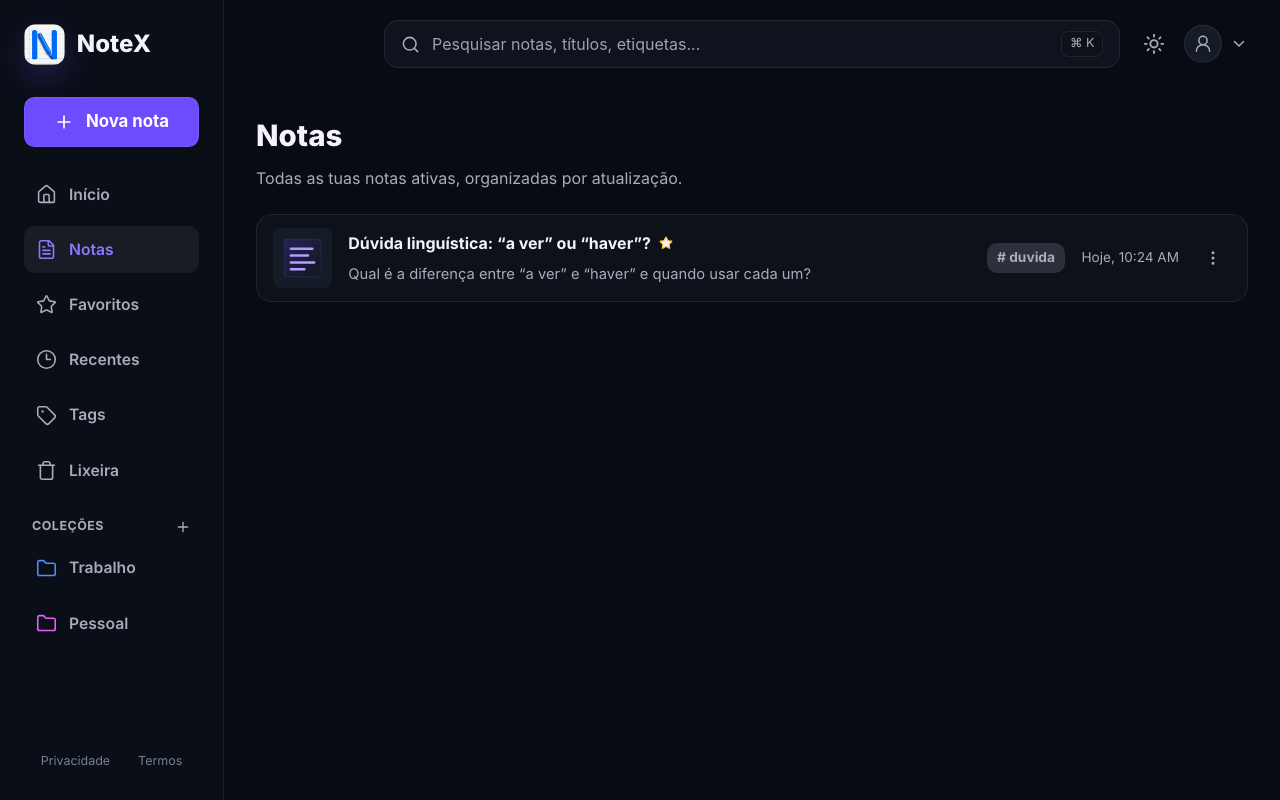
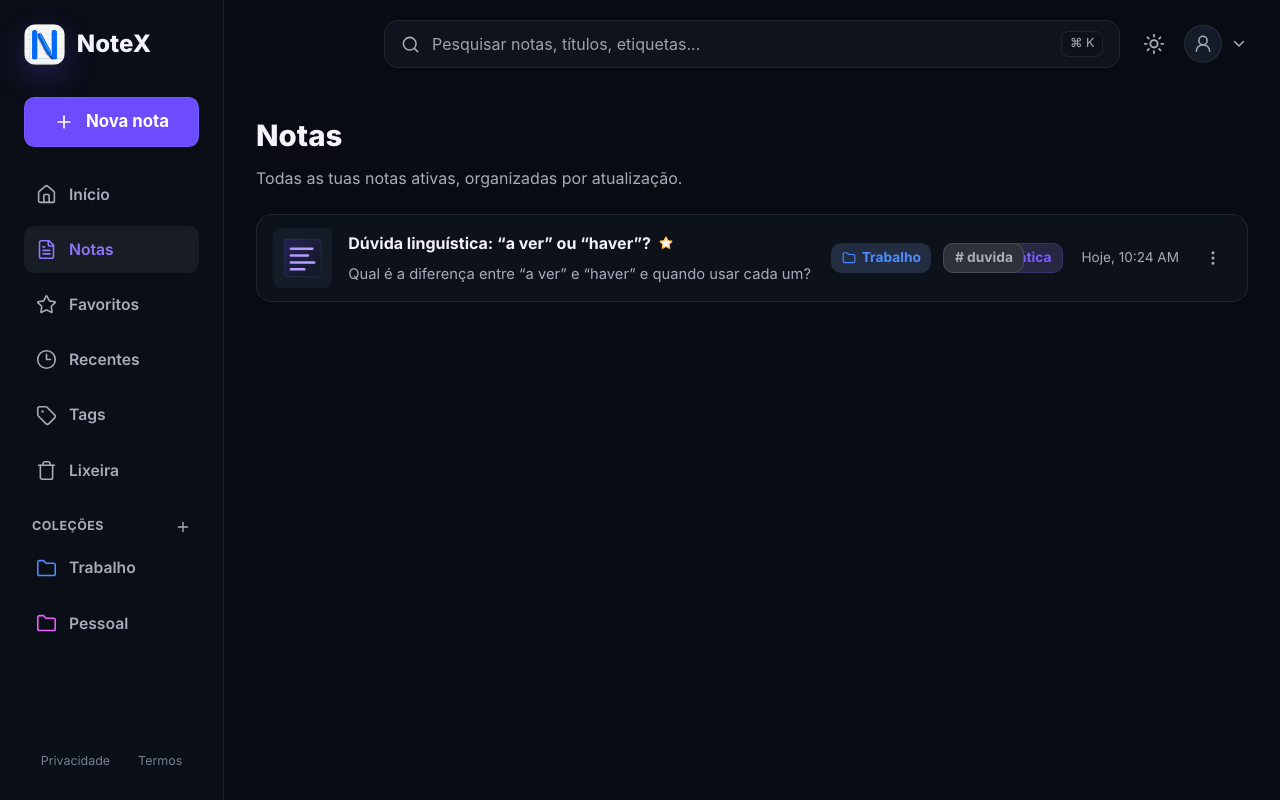
Before and after one commit to mapherez/notex, a React (Vite) app: page /notes in a window 1280 px wide. Built offline with nearby package versions, Linux system fonts and the light colour scheme.

Commit message:
feat: enhance NoteRow and TagChip components with improved tag handling and styling

```diff
--- a/src/components/ui/NoteRow.tsx
+++ b/src/components/ui/NoteRow.tsx
@@ -1,6 +1,6 @@
 import { Link } from 'react-router-dom';
 import { useRef, useState } from 'react';
-import { ArchiveRestore, Copy, MoreVertical, Pin, Star, Trash2 } from 'lucide-react';
+import { ArchiveRestore, Copy, Folder, MoreVertical, Pin, Star, Trash2 } from 'lucide-react';
 import { useI18n } from '../../i18n/I18nProvider';
 import type { Collection, Note, Tag } from '../../core/models/models';
 import { sortTagsByName } from '../../core/utils/tagSorting';
@@ -36,7 +36,7 @@ export function NoteRow({
   const restoreNote = useKnowledgeStore((state) => state.restoreNote);
   const duplicateNote = useKnowledgeStore((state) => state.duplicateNote);
   const pushToast = useToastStore((state) => state.pushToast);
-  const primaryTag = sortTagsByName(tags).find((tag) => note.tagIds.includes(tag.id));
+  const noteTags = sortTagsByName(tags.filter((tag) => note.tagIds.includes(tag.id)));
   const collection = collections.find((item) => item.id === note.collectionId);
 
   useClickOutside(menuRef, menuOpen, () => setMenuOpen(false));
@@ -83,7 +83,25 @@ export function NoteRow({
         </div>
         <p className="note-intro">{note.content.intro}</p>
       </Link>
-      {primaryTag ? <TagChip tag={primaryTag} color={primaryTag.color} /> : collection ? <TagChip tag={collection} /> : null}
+      {collection || noteTags.length ? (
+        <div className="note-meta-badges">
+          {collection ? (
+            <Link className={`collection-chip ${collection.color ?? 'neutral'}`} to={`/notes?collection=${collection.id}`}>
+              <Folder size={14} strokeWidth={1.9} />
+              <span>{collection.name}</span>
+            </Link>
+          ) : null}
+          {noteTags.length ? (
+            <span className="tag-chain">
+              {noteTags.map((tag, index) => (
+                <span className="tag-chain-item" key={tag.id} style={{ zIndex: noteTags.length - index }}>
+                  <TagChip tag={tag} color={tag.color} href={`/notes?tag=${tag.id}`} />
+                </span>
+              ))}
+            </span>
+          ) : null}
+        </div>
+      ) : null}
       <span className="note-time">{formatDisplayTime(timeValue ?? note.updatedAt, t('common.today'), t('common.yesterday'))}</span>
       <div className="note-row-actions" ref={menuRef}>
         <button
--- a/src/components/ui/TagChip.tsx
+++ b/src/components/ui/TagChip.tsx
@@ -1,22 +1,50 @@
 import clsx from 'clsx';
+import { Link } from 'react-router-dom';
 import type { Tag, TagColor } from '../../core/models/models';
 
 export function TagChip({
   tag,
   color,
+  href,
   removable = false,
   onRemove,
 }: {
-  tag: Pick<Tag, 'name' | 'color'>;
+  tag: Pick<Tag, 'id' | 'name' | 'color'> | Pick<Tag, 'name' | 'color'>;
   color?: TagColor;
+  href?: string;
   removable?: boolean;
   onRemove?: () => void;
 }) {
+  const label = <span># {tag.name}</span>;
+
+  if (href && !removable) {
+    return (
+      <Link className={clsx('tag-chip', color ?? tag.color ?? 'neutral')} to={href}>
+        {label}
+      </Link>
+    );
+  }
+
   return (
     <span className={clsx('tag-chip', color ?? tag.color ?? 'neutral')}>
-      <span># {tag.name}</span>
+      {href ? (
+        <Link className="tag-chip-link" to={href}>
+          {label}
+        </Link>
+      ) : (
+        label
+      )}
       {removable ? (
-        <button className="tag-remove" type="button" onClick={onRemove} aria-label={tag.name}>
+        <button
+          className="tag-remove"
+          type="button"
+          onClick={(event) => {
+            event.preventDefault();
+            event.stopPropagation();
+            onRemove?.();
+          }}
+          aria-label={tag.name}
+        >
           ×
         </button>
       ) : null}
--- a/src/pages/NoteDetailPage.tsx
+++ b/src/pages/NoteDetailPage.tsx
@@ -429,7 +429,7 @@ export function NoteDetailPage() {
               {noteTags.length ? (
                 <div className="tag-row document-title-tags">
                   {noteTags.map((tag) => (
-                    <TagChip key={tag.id} tag={tag} />
+                    <TagChip key={tag.id} tag={tag} href={`/notes?tag=${tag.id}`} />
                   ))}
                 </div>
               ) : null}
@@ -568,7 +568,7 @@ export function NoteDetailPage() {
             <Panel title={t('noteDetail.tags')}>
               <div className="tag-row">
                 {noteTags.map((tag) => (
-                  <TagChip key={tag.id} tag={tag} removable onRemove={() => void removeTag(tag.id)} />
+                  <TagChip key={tag.id} tag={tag} href={`/notes?tag=${tag.id}`} removable onRemove={() => void removeTag(tag.id)} />
                 ))}
               </div>
               <button className="nav-item mt-4" type="button" onClick={() => setTagPickerOpen((value) => !value)}>
@@ -889,7 +889,7 @@ function CollectionBreadcrumb({ collection, emptyText }: { collection?: Collecti
   }
 
   return (
-    <Link className="breadcrumb" to="/collections">
+    <Link className="breadcrumb" to={`/notes?collection=${collection.id}`}>
       <Folder size={20} />
       {collection.name}
     </Link>
--- a/src/pages/ProfilePage.tsx
+++ b/src/pages/ProfilePage.tsx
@@ -295,6 +295,7 @@ export function ProfilePage() {
                     <TagChip
                       key={tag.id}
                       tag={tag}
+                      href={`/notes?tag=${tag.id}`}
                       removable
                       onRemove={() => {
                         void toggleFavoriteTag(tag.id).then(() =>
--- a/src/styles/index.css
+++ b/src/styles/index.css
@@ -48,6 +48,7 @@
     --color-text-soft: #777f91;
     --color-input: #0e131d;
     --color-chip: rgba(255, 255, 255, 0.06);
+    --color-chip-solid: #1c2028;
     --color-hover: rgba(255, 255, 255, 0.06);
     color-scheme: dark;
   }
@@ -66,6 +67,7 @@
     --color-text-soft: #8b93a5;
     --color-input: #f6f6f8;
     --color-chip: rgba(17, 24, 39, 0.05);
+    --color-chip-solid: #f3f3f4;
     --color-hover: rgba(17, 24, 39, 0.05);
     color-scheme: light;
   }
@@ -1049,42 +1051,50 @@
   }
 
   .icon-badge.purple,
-  .tag-chip.purple {
+  .tag-chip.purple,
+  .collection-chip.purple {
     color: var(--color-accent-strong);
   }
 
   .icon-badge.blue,
-  .tag-chip.blue {
+  .tag-chip.blue,
+  .collection-chip.blue {
     color: var(--color-blue);
   }
 
   .icon-badge.green,
-  .tag-chip.green {
+  .tag-chip.green,
+  .collection-chip.green {
     color: var(--color-success);
   }
 
   .icon-badge.amber,
-  .tag-chip.amber {
+  .tag-chip.amber,
+  .collection-chip.amber {
     color: var(--color-warning);
   }
 
   .icon-badge.orange,
-  .tag-chip.orange {
+  .tag-chip.orange,
+  .collection-chip.orange {
     color: var(--color-orange);
   }
 
   .icon-badge.pink,
-  .tag-chip.pink {
+  .tag-chip.pink,
+  .collection-chip.pink {
     color: var(--color-pink);
   }
 
   .icon-badge.yellow,
-  .tag-chip.yellow {
+  .tag-chip.yellow,
+  .collection-chip.yellow {
     color: var(--color-yellow);
   }
 
   .icon-badge.neutral,
-  .tag-chip.neutral {
+  .tag-chip.neutral,
+  .collection-chip.neutral {
     color: var(--color-text-muted);
   }
 
@@ -1458,16 +1468,123 @@
   }
 
   .tag-chip {
+    position: relative;
     display: inline-flex;
     min-height: 1.85rem;
     align-items: center;
     gap: var(--space-2);
     border-radius: 0.62rem;
-    background: color-mix(in srgb, currentColor 12%, var(--color-chip));
+    background: color-mix(in srgb, currentColor 12%, var(--color-chip-solid));
     padding: 0.2rem 0.65rem;
     font-size: 0.86rem;
     font-weight: 650;
     white-space: nowrap;
+    z-index: 1;
+    transition: background 160ms ease, box-shadow 160ms ease, transform 160ms ease;
+  }
+
+  .tag-chip:hover,
+  .tag-chip:focus-visible,
+  .collection-chip:hover,
+  .collection-chip:focus-visible {
+    z-index: 50;
+  }
+
+  .tag-chip:focus-visible,
+  .collection-chip:focus-visible,
+  .tag-chip-link:focus-visible {
+    outline-offset: 3px;
+  }
+
+  .tag-chip-link {
+    color: inherit;
+    outline: none;
+  }
+
+  .note-meta-badges {
+    position: relative;
+    display: flex;
+    max-width: clamp(14rem, 32vw, 34rem);
+    min-width: 0;
+    align-items: center;
+    overflow: hidden;
+  }
+
+  .note-meta-badges:hover,
+  .note-meta-badges:focus-within {
+    overflow: visible;
+    z-index: 20;
+  }
+
+  .collection-chip {
+    position: relative;
+    display: inline-flex;
+    min-height: 1.85rem;
+    max-width: 11rem;
+    flex: 0 0 auto;
+    align-items: center;
+    gap: 0.38rem;
+    border-radius: 0.62rem;
+    background: color-mix(in srgb, currentColor 12%, var(--color-chip-solid));
+    padding: 0.2rem 0.65rem;
+    font-size: 0.86rem;
+    font-weight: 650;
+    white-space: nowrap;
+    z-index: 1;
+    transition: background 160ms ease, box-shadow 160ms ease, transform 160ms ease;
+  }
+
+  .collection-chip span {
+    overflow: hidden;
+    text-overflow: ellipsis;
+  }
+
+  .tag-chain {
+    display: inline-flex;
+    min-width: 0;
+    align-items: center;
+    overflow: hidden;
+    padding-left: 0.28rem;
+    padding-right: 0.16rem;
+  }
+
+  .tag-chain:hover,
+  .tag-chain:focus-within {
+    overflow: visible;
+  }
+
+  .collection-chip + .tag-chain {
+    margin-left: 0.48rem;
+  }
+
+  .tag-chain-item {
+    position: relative;
+    display: inline-flex;
+    flex: 0 0 auto;
+  }
+
+  .tag-chain-item + .tag-chain-item {
+    margin-left: -2rem;
+  }
+
+  .tag-chain-item:first-of-type + .tag-chain-item {
+    margin-left: -4rem;
+  }
+
+  .tag-chain-item:hover,
+  .tag-chain-item:focus-within {
+    z-index: 60 !important;
+  }
+
+  .tag-chain-item .tag-chip {
+    max-width: 9rem;
+    overflow: hidden;
+    border: 1px solid color-mix(in srgb, currentColor 22%, transparent);
+  }
+
+  .tag-chain-item .tag-chip > span:first-child {
+    overflow: hidden;
+    text-overflow: ellipsis;
   }
 
   .tag-remove {
@@ -2839,7 +2956,7 @@
 
   .label-tag-link:hover .tag-chip,
   .label-tag-link:focus-visible .tag-chip {
-    background: color-mix(in srgb, currentColor 20%, var(--color-chip));
+    background: color-mix(in srgb, currentColor 20%, var(--color-chip-solid));
   }
 
   .label-tag-link:focus-visible {
@@ -3372,6 +3489,7 @@
     min-height: 4.8rem;
   }
 
+  .note-row .note-meta-badges,
   .note-row .tag-chip,
   .note-row .icon-button {
     display: none;
```
